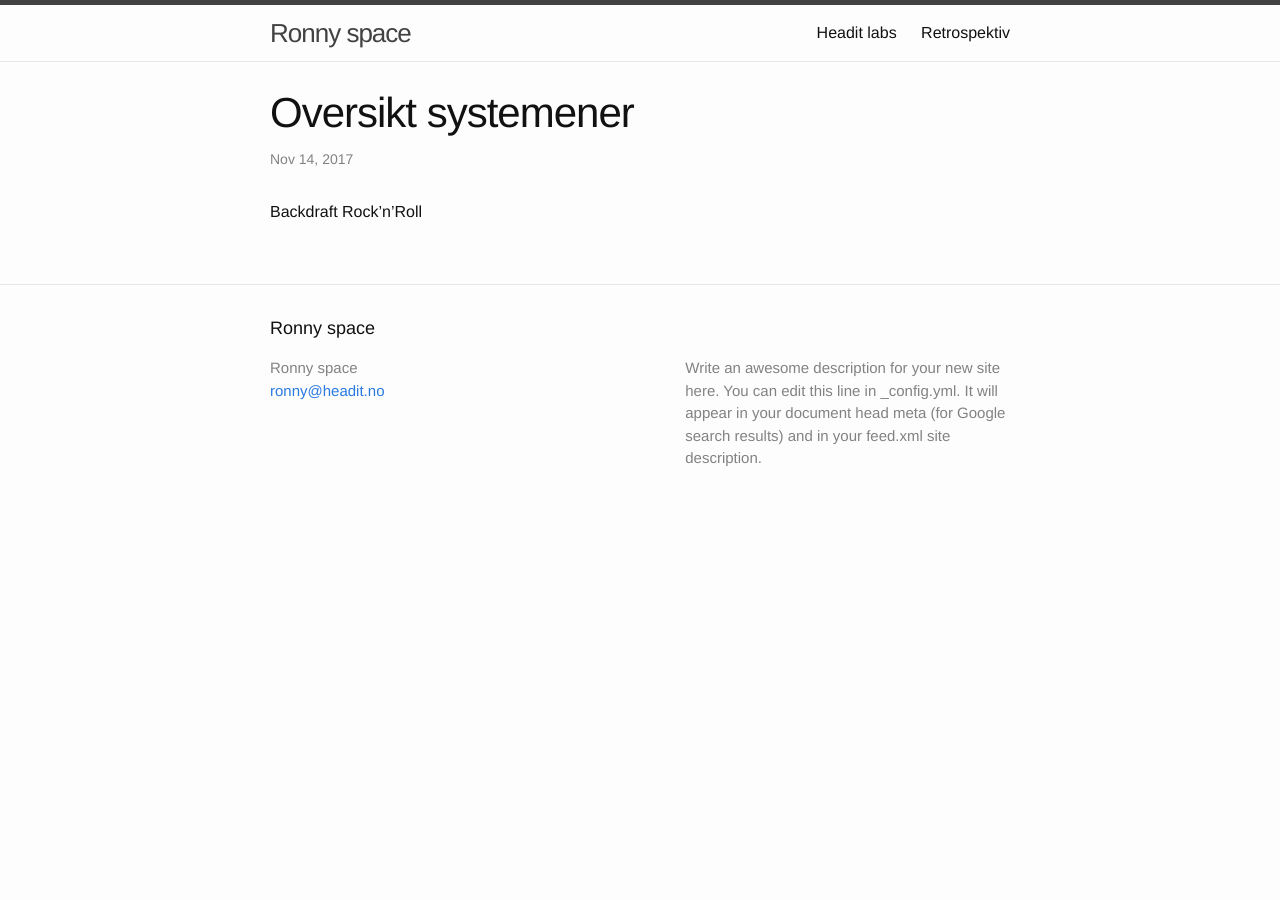
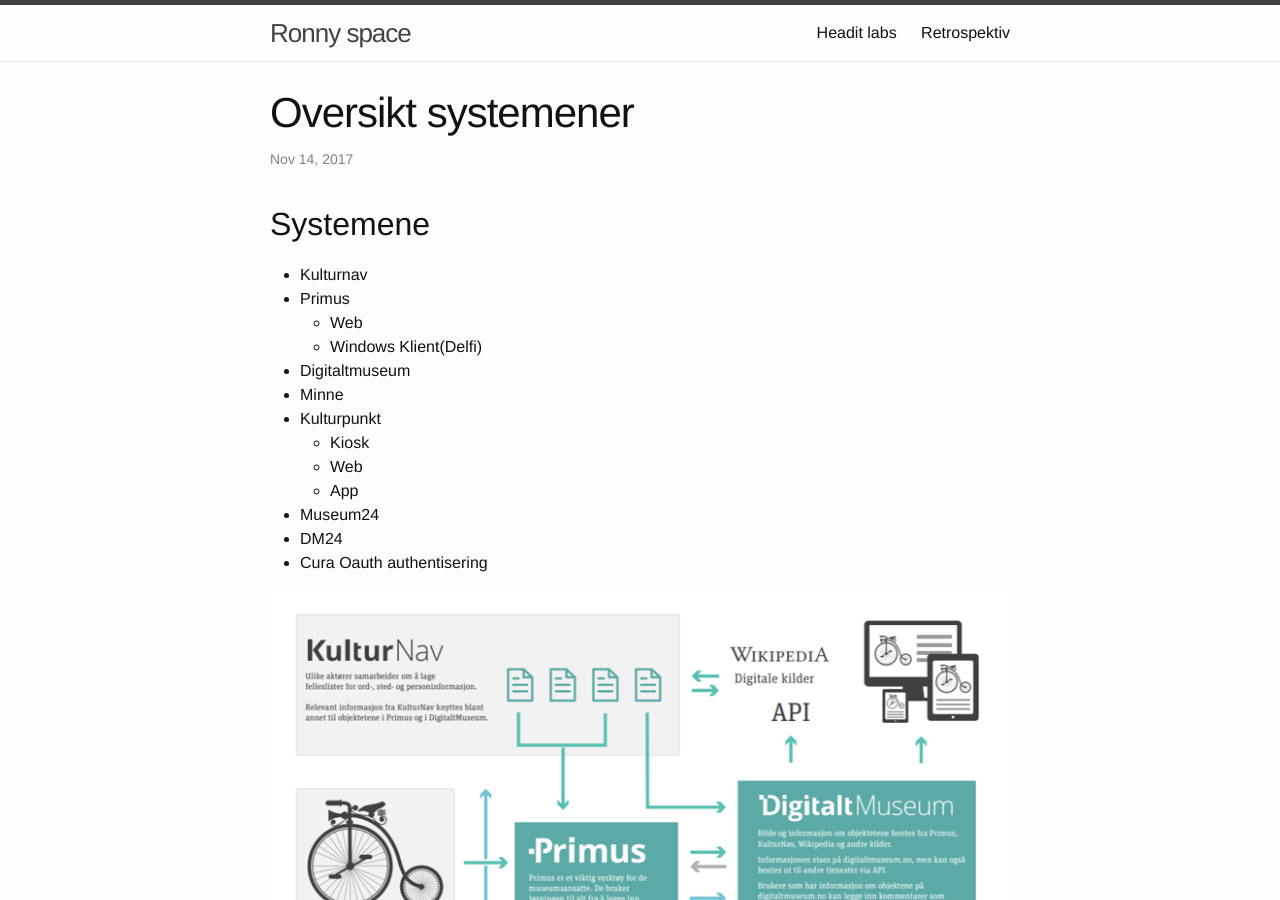
Before and after one commit to ronnykristiansen/ronnykristiansen.github.io, a Jekyll site: the page built from _posts/2017-11-14-kit_overiskt.markdown, in a window 1280 px wide and 900 px high. Built offline with Jekyll 4.4.1, drawn with Linux system fonts in a browser that asks for light colours.

Commit message:
Update 2017-11-14-kit_overiskt.markdown

```diff
--- a/_posts/2017-11-14-kit_overiskt.markdown
+++ b/_posts/2017-11-14-kit_overiskt.markdown
@@ -5,4 +5,20 @@
 categories: retrospectiveKIT
 concert_date: 2016-02-05 20:00:00 +0100
 ---
-Backdraft Rock'n'Roll
+## Systemene
+* Kulturnav
+* Primus
+  * Web
+  * Windows Klient(Delfi)
+* Digitaltmuseum
+* Minne
+* Kulturpunkt
+  * Kiosk
+  * Web
+  * App
+
+* Museum24
+* DM24
+* Cura Oauth authentisering
+
+![image-title-here](/assets/images/KIT_productsPicture1.png){:class="img-responsive"}
```
